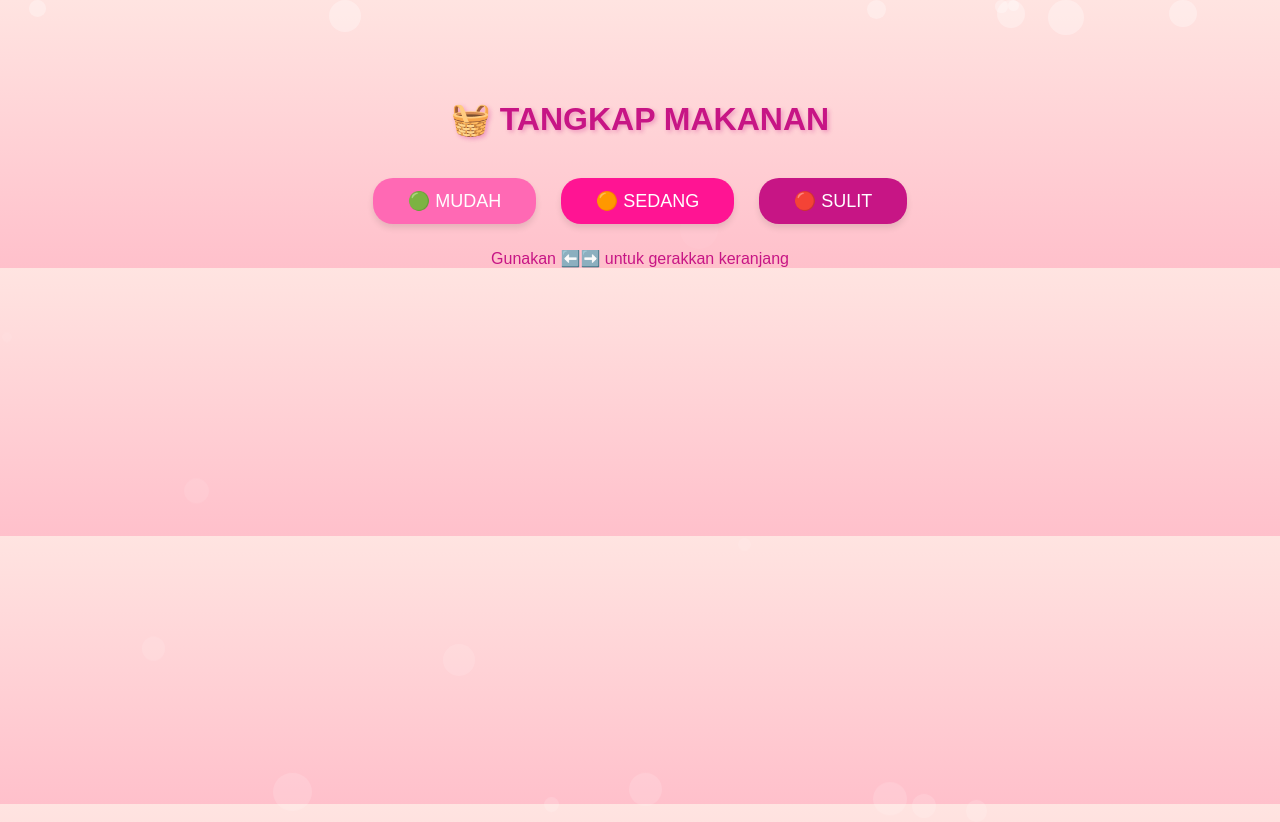
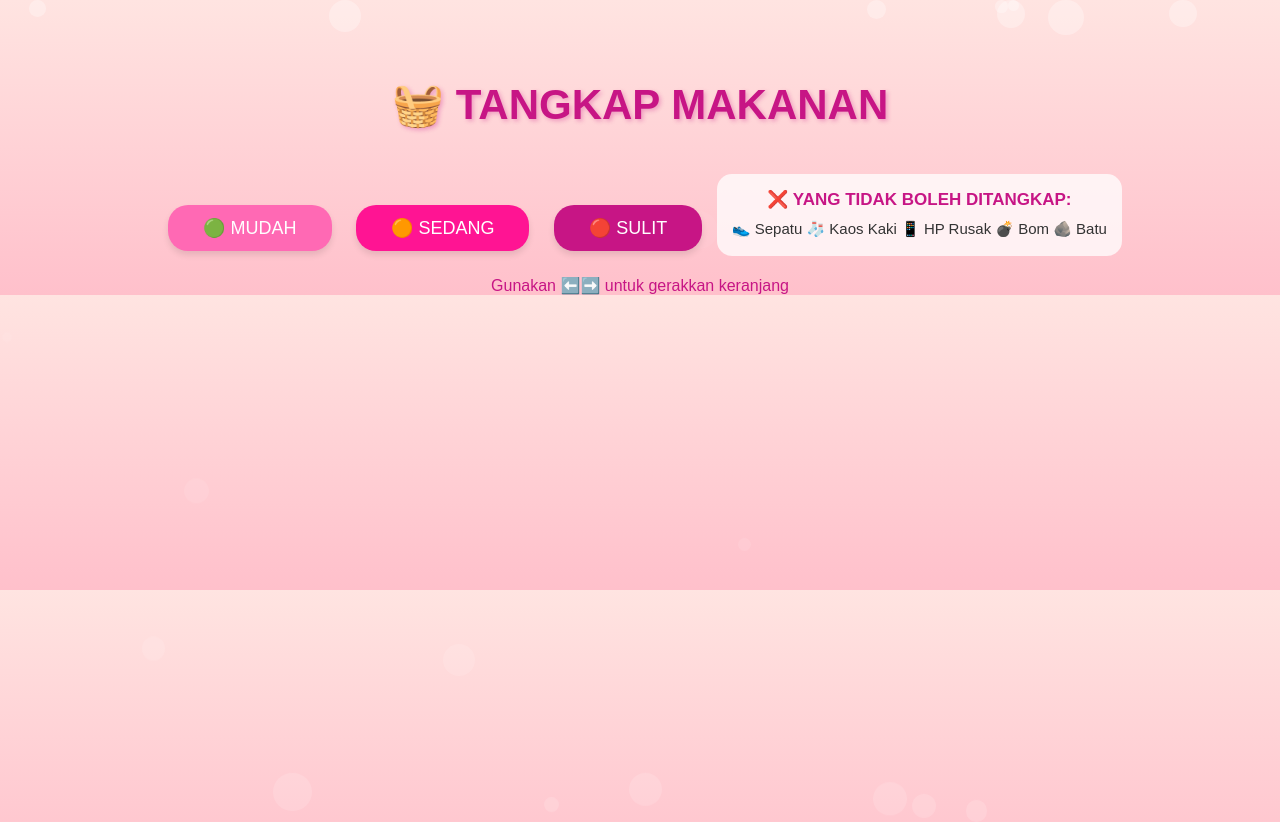
Before and after one commit to rindyany/hewanbalap, a plain HTML site: page index.html in a window 1280 px wide. Drawn offline with Linux system fonts and the light colour scheme.

Commit message:
Update index.html

```diff
--- a/index.html
+++ b/index.html
@@ -14,13 +14,18 @@
         }
 
         /* MENU PILIH */
-        #menu {padding-top:100px;position:relative;z-index:10;}
-        h1 {color:#C71585;text-shadow:2px 2px 4px rgba(199,21,133,0.3);margin-bottom:30px;}
+        #menu {padding-top:80px;position:relative;z-index:10;}
+        h1 {color:#C71585;text-shadow:2px 2px 4px rgba(199,21,133,0.3);margin-bottom:25px;font-size:42px;}
         .btn {padding:12px 35px;margin:10px;font-size:18px;border:none;border-radius:20px;color:white;cursor:pointer;box-shadow:0 4px 6px rgba(0,0,0,0.1);}
         .mudah {background:#FF69B4;}
         .sedang {background:#FF1493;}
         .sulit {background:#C71585;}
         .btn:hover {transform:scale(1.05);}
+
+        /* KETERANGAN */
+        .info-permainan {margin-top:20px;padding:15px;background:rgba(255,255,255,0.75);border-radius:15px;display:inline-block;}
+        .judul-aturan {color:#C71585;font-weight:bold;font-size:17px;margin-bottom:8px;}
+        .isi-aturan {color:#333;font-size:15px;line-height:1.5;}
 
         /* INFO ATAS */
         #info {display:none;background:rgba(199,21,133,0.8);color:white;padding:8px;font-size:18px;border-radius:8px;margin:5px;}
@@ -47,12 +52,19 @@ for(let i=0;i<20;i++){
 }
 </script>
 
-<!-- MENU AWAL -->
+<!-- MENU AWAL LENGKAP -->
 <div id="menu">
     <h1>🧺 TANGKAP MAKANAN</h1>
     <button class="btn mudah" onclick="mulai(3,1200)">🟢 MUDAH</button>
     <button class="btn sedang" onclick="mulai(5,900)">🟠 SEDANG</button>
     <button class="btn sulit" onclick="mulai(7,600)">🔴 SULIT</button>
+
+    <!-- ✅ HANYA TAMPIL YANG DILARANG -->
+    <div class="info-permainan">
+        <p class="judul-aturan">❌ YANG TIDAK BOLEH DITANGKAP:</p>
+        <p class="isi-aturan">👟 Sepatu 🧦 Kaos Kaki 📱 HP Rusak 💣 Bom 🪨 Batu</p>
+    </div>
+
     <p style="margin-top:15px;color:#C71585;">Gunakan ⬅️➡️ untuk gerakkan keranjang</p>
 </div>
 
```
